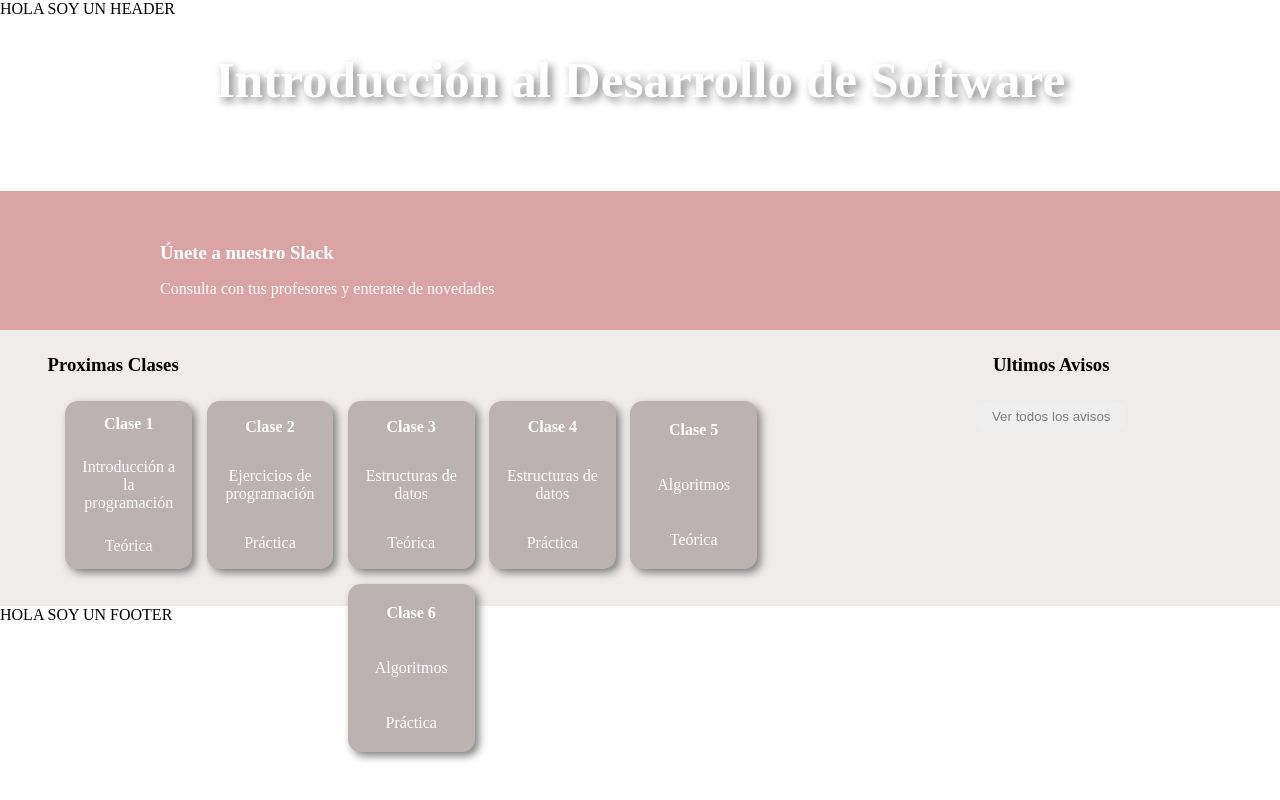
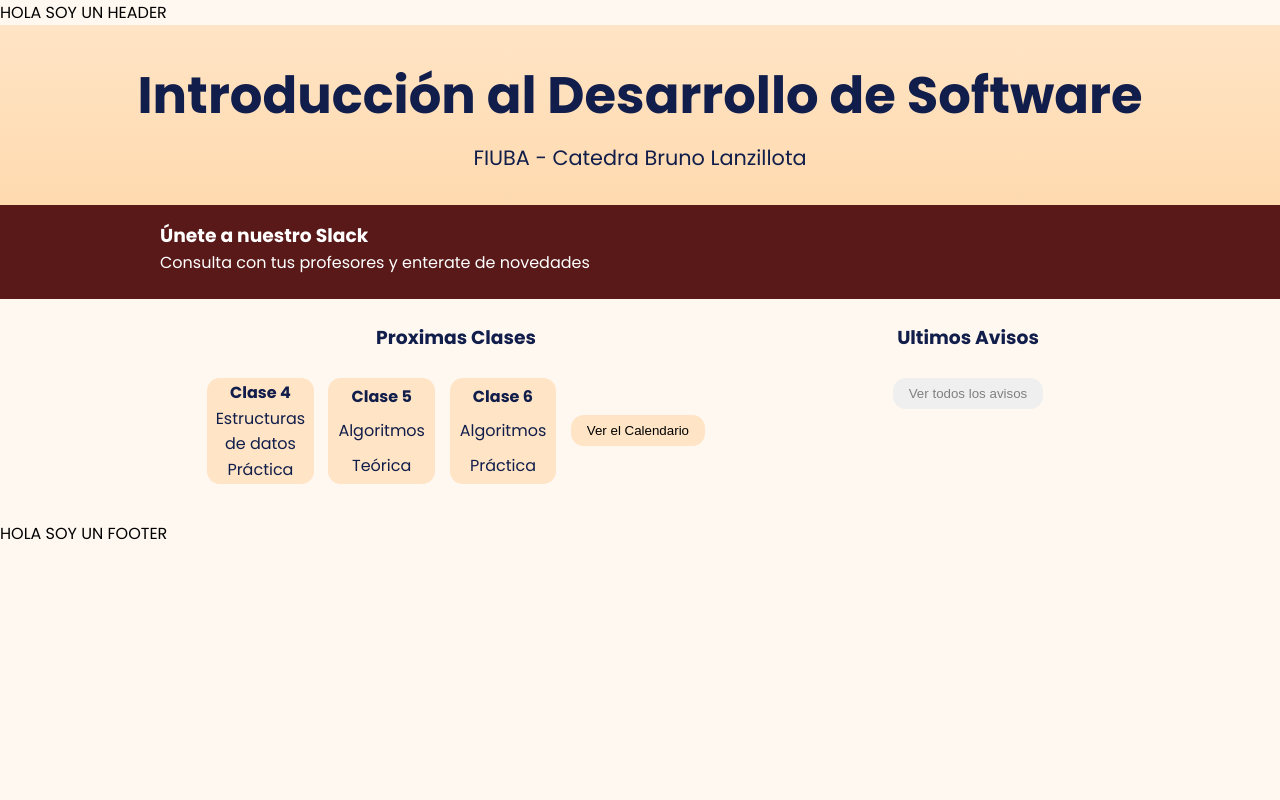
Before and after one commit to sabrisarmiento/Proyecto-Final-IDS-HolaMundo, a Flask app: page / in a window 1280 px wide. Run offline with Flask 3, Linux system fonts and the light colour scheme; data that the repository does not hold is empty.

Commit message:
feat(backend) : cambios en landing

```diff
--- a/frontend/routes/landing.py
+++ b/frontend/routes/landing.py
@@ -15,24 +15,6 @@ def landing():
     advertisements = []
 
   clases = [
-    {
-      'nombre': 'Clase 1',
-      "id_clase": 1,
-      "tipo": "Teórica",
-      "tema": "Introducción a la programación"
-    },
-    {
-      'nombre': 'Clase 2',
-      "id_clase": 2,
-      "tipo": "Práctica",
-      "tema": "Ejercicios de programación"
-    },
-    {
-      'nombre': 'Clase 3',
-      "id_clase": 3,
-      "tipo": "Teórica",
-      "tema": "Estructuras de datos"
-    },
     {
       'nombre': 'Clase 4',
       "id_clase": 4,
--- a/frontend/static/css/landing.css
+++ b/frontend/static/css/landing.css
@@ -1,55 +1,53 @@
-.s1 {
+.hero {
   width: 100dvw;
   display: flex;
   flex-direction: column;
   align-items: center;
   justify-content: center;
   padding: 1rem 0 1rem 0;
-  color: white;
+  color: var(--color-9);
+  background: linear-gradient(180deg, var(--color-6) 0%, var(--color-65) 100%);
 }
 
-.s1 H2{
+.hero H2{
   font-size: 4dvw;
   margin: 0;
-  padding: 1rem;
-  text-shadow: 4px 4px 8px gray;
+  padding: 1rem 1rem .5rem 1rem;
 }
 
-.s1 p{
+.hero p{
   margin: 0;
-  padding: 1rem;
+  padding: 0 1rem 1rem 1rem;
+  font-size: 1.3rem;
 }
 
-.s2 {
-  width: 100dvw;
+.info-panel{
+  width: 80dvw;
   display: flex;
   justify-content: space-between;
   color: white;
-  background-color: rgb(241, 236, 236);
   padding: .5rem 0 1.5rem 0;
+  margin: auto;
 }
 
-.s2-a {
+.info-panel-classes{
   width: 65%;
   padding: 1rem;
   display: flex;
   flex-direction: column;
   justify-content: center;
-  align-items: start;
+  align-items: center;
 }
-.s2 h3{
-  color: black;
+
+.info-panel h3{
+  color: var(--color-9);
   margin: 0;
   margin-bottom: .6rem;
+  width: fit-content;
 }
 
-.s2-a h3{
-  margin-left: 4%;
-}
-
-.clase{
-  background-color: rgb(187, 178, 178);
-  box-shadow: 4px 4px 8px gray;
+.class{
+  background: var(--color-6);
   width: 12%;
   display: flex;
   flex-direction: column;
@@ -58,18 +56,19 @@
   border-radius: 0.8rem;
   align-items: center;
   height: 100%;
+  color: var(--color-9);
 }
 
-.clase p {
+.class p {
   text-align: center;
   margin: 0;
 }
 
-.clase h4 {
+.class h4 {
   margin: 0;
 }
 
-.s2-b {
+.info-panel-advertisments{
   width: 35%;
   padding: 1rem;
   display: flex;
@@ -77,7 +76,7 @@
   align-items: center;
 }
 
-.aviso{
+.advertisment{
   background-color: rgb(187, 178, 178);
   box-shadow: 4px 4px 8px gray;
   width: 90%;
@@ -88,11 +87,11 @@
   align-items: center;
 }
 
-.aviso h4{
+.advertisment h4{
   margin: 0;
 }
 
-.s2-b button{
+.info-panel-advertisments button{
   border: none;
   padding: 0.5rem 1rem;
   border-radius: 0.8rem;
@@ -100,16 +99,6 @@
   color: gray;
 }
 
-.space {
-  width: 100dvw;
-  height: 20dvh;
-  display: flex;
-  justify-content: center;
-  align-items: center;
-  background-color: rgb(224, 208, 208);
-  color: white;
-  text-shadow: 4px 4px 8px gray;
-}
 
 .advertisments-container, .classes-container {
   width: 100%;
@@ -120,30 +109,48 @@
   padding-top: 1rem;
 }
 
-/* .advertisments-container {
-  flex-direction: column;
-  align-items: center;
-} */
 
 .classes-container {
   height: 100%;
 }
 
-.slack{
+.classes-container button{
+  height: fit-content;
+  margin: auto 0;
+  background: var(--color-6);
+  border: none;
+  padding: 0.5rem 1rem;
+  border-radius: 0.8rem;
+}
+
+.classes-container button:hover, .class:hover{
+  background: var(--color-65);
+  cursor: pointer;
+}
+
+.slack-banner{
   text-decoration: none;
   color: white;
+  display: flex;
+  flex-direction: column;
+  justify-content: center;
+  background-color: var(--color-2);
+  padding: 1rem 0 1.5rem 10rem;
 }
 
-.slack-text-container{
+.slack-banner-text{
   display: flex;
   flex-direction: column;
-  align-items:flex-start;
   justify-content: center;
-  background-color: rgb(218, 164, 164);
-  padding: 2rem 0 2rem 10rem;
+  background-color: var(--color-2);
+  padding: 1rem 0 1.5rem 10rem;
 }
 
-.slack-text-container h3, p{
-  margin-bottom: 0;
+.slack-banner:hover{
+  background-color: #4A1B1B;
+}
+
+.slack-banner h3, p{
   text-decoration: none;
+  margin: 0;
 }
--- a/frontend/static/css/styles.css
+++ b/frontend/static/css/styles.css
@@ -1,5 +1,23 @@
+:root {
+  --color-1: #1E1E24;
+  --color-2: #581918;
+  --color-3: #92140C;
+  --color-4: #C9867E;
+  --color-5: #FFF8F0;
+  --color-6: #FFE4C5;
+  --color-65: #FFDAAF;
+  --color-7: #FFCF99;
+  --color-8: #887672;
+  --color-9: #111D4A;
+}
+
 body {
   margin: 0;
+  background-color: var(--color-5);
+  font-family: 'Poppins', sans-serif;
+  /* font-family: 'PT Sans', sans-serif;
+  font-family: 'Prompt', sans-serif;
+  font-family: 'Red Hat Display', sans-serif; */
 }
 
 .header-private {
--- a/frontend/templates/base.html
+++ b/frontend/templates/base.html
@@ -5,6 +5,7 @@
   <meta name="viewport" content="width=device-width, initial-scale=1.0">
   <title>{% block title %}IDS Lanzillota{% endblock %}</title>
   <link rel="stylesheet" href="{{ url_for('static', filename='css/styles.css') }}">
+  <link href="https://fonts.googleapis.com/css2?family=Poppins:wght@400;500;700&family=PT+Sans:wght@400;700&family=Prompt:wght@400;500;700&family=Red+Hat+Display:wght@400;500;700&display=swap" rel="stylesheet">
   {% block extra_styles %}{% endblock %}
 </head>
 <body>
--- a/frontend/templates/index.html
+++ b/frontend/templates/index.html
@@ -7,34 +7,33 @@
 
 {% block content %}
 
-<section class="s1" >
+<section class="hero" >
   <h2>Introducción al Desarrollo de Software</h2>
   <p>FIUBA - Catedra Bruno Lanzillota</p>
 </section>
-<a href="https://intro-desa-software.slack.com/" class="slack">
-  <div class="slack-text-container" >
+<a href="https://intro-desa-software.slack.com/" class="slack-banner">
     <h3>Únete a nuestro Slack</h3>
     <p>Consulta con tus profesores y enterate de novedades</p>
-  </div>
 </a>
-<section class="s2">
-  <div class="s2-a" >
+<section class="info-panel">
+  <div class="info-panel-classes" >
     <h3>Proximas Clases</h3>
     <div class="classes-container">
       {% for clase in clases %}
-        <article class="clase">
-          <h4>{{ clase.nombre }}</h3>
+        <article class="class">
+          <h4>{{ clase.nombre }}</h4>
           <p>{{ clase.tema }}</p>
           <p>{{ clase.tipo }}</p>
         </article>
       {% endfor %}
+      <button type="button">Ver el Calendario</button>
     </div>
   </div>
-  <div class="s2-b">
+  <div class="info-panel-advertisments">
     <h3>Ultimos Avisos</h3>
     <div class="advertisments-container">
       {% for aviso in avisos %}
-        <article class="aviso">
+        <article class="advertisment">
           <h4>{{ aviso.titulo }}</h3>
           <p>ID: {{ aviso.id_usuario }}</p>
         </article>
```
